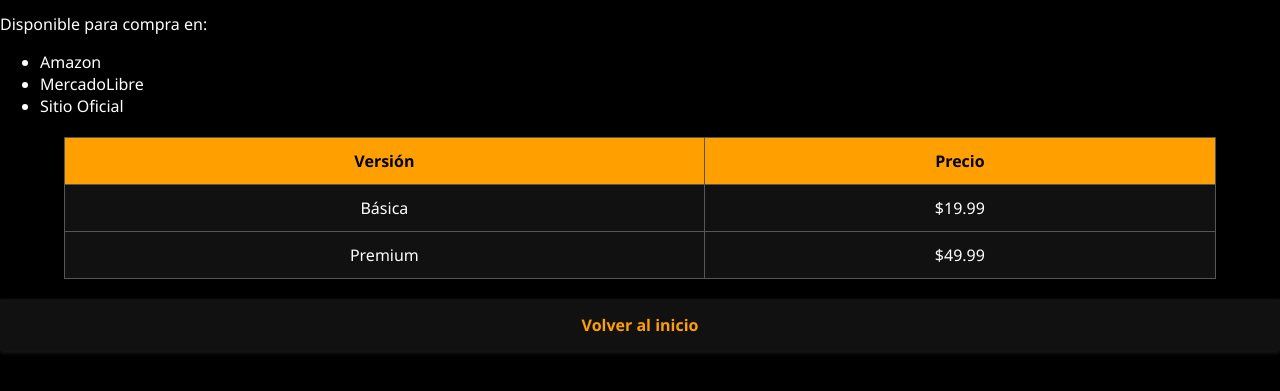
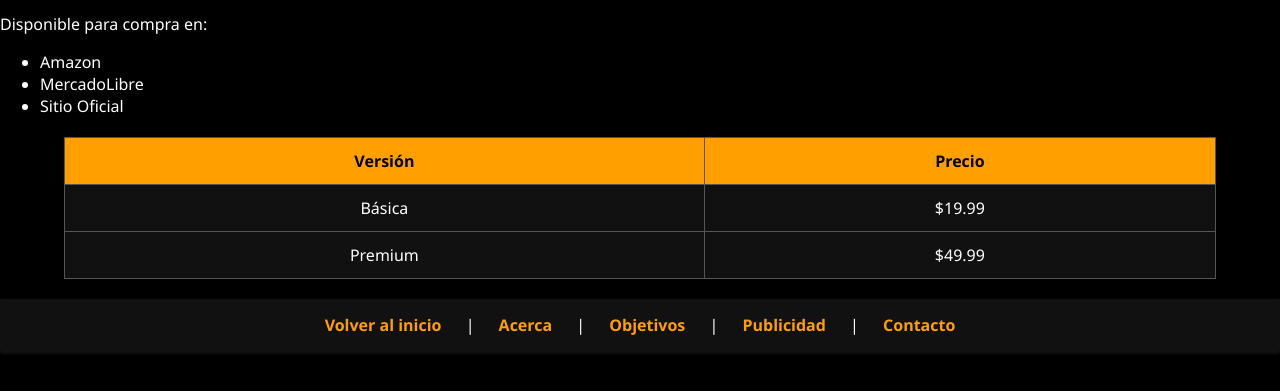
Before and after one commit to BryanDavid-cell/Proyectofinal, a plain HTML site: page acerca.html in a window 1280 px wide. Shown: the part 89-480 px from the top of the page. Drawn offline with Linux system fonts and the light colour scheme.

Commit message:
Update acerca.html

```diff
--- a/acerca.html
+++ b/acerca.html
@@ -23,7 +23,11 @@
   </table>
 <div style="text-align: center;">
   <nav>
-  <a href="index.html">Volver al inicio</a>
+    <a href="index.html">Volver al inicio</a> |
+    <a href="acerca.html">Acerca</a> |
+    <a href="objetivo.html">Objetivos</a> |
+    <a href="publicidad.html">Publicidad</a> |
+    <a href="contacto.html">Contacto</a>
 </nav>
 </div>
 </body>
```
